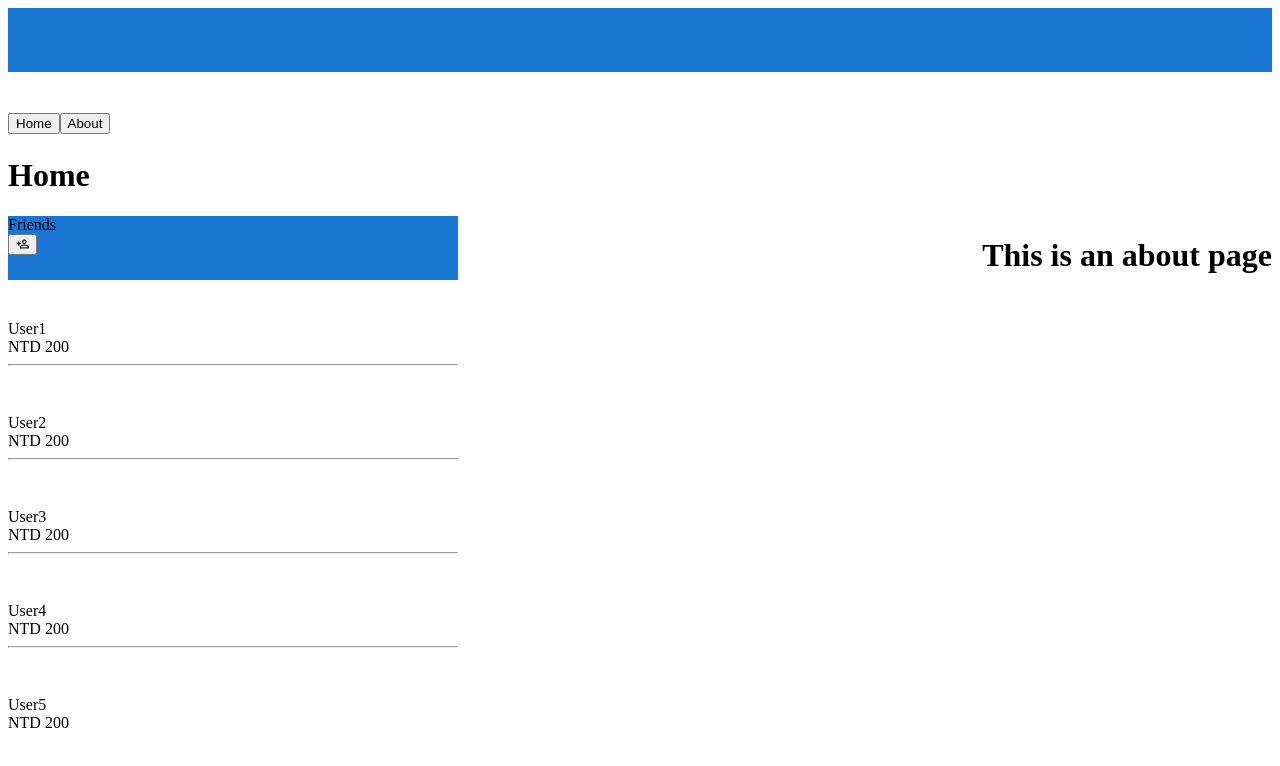
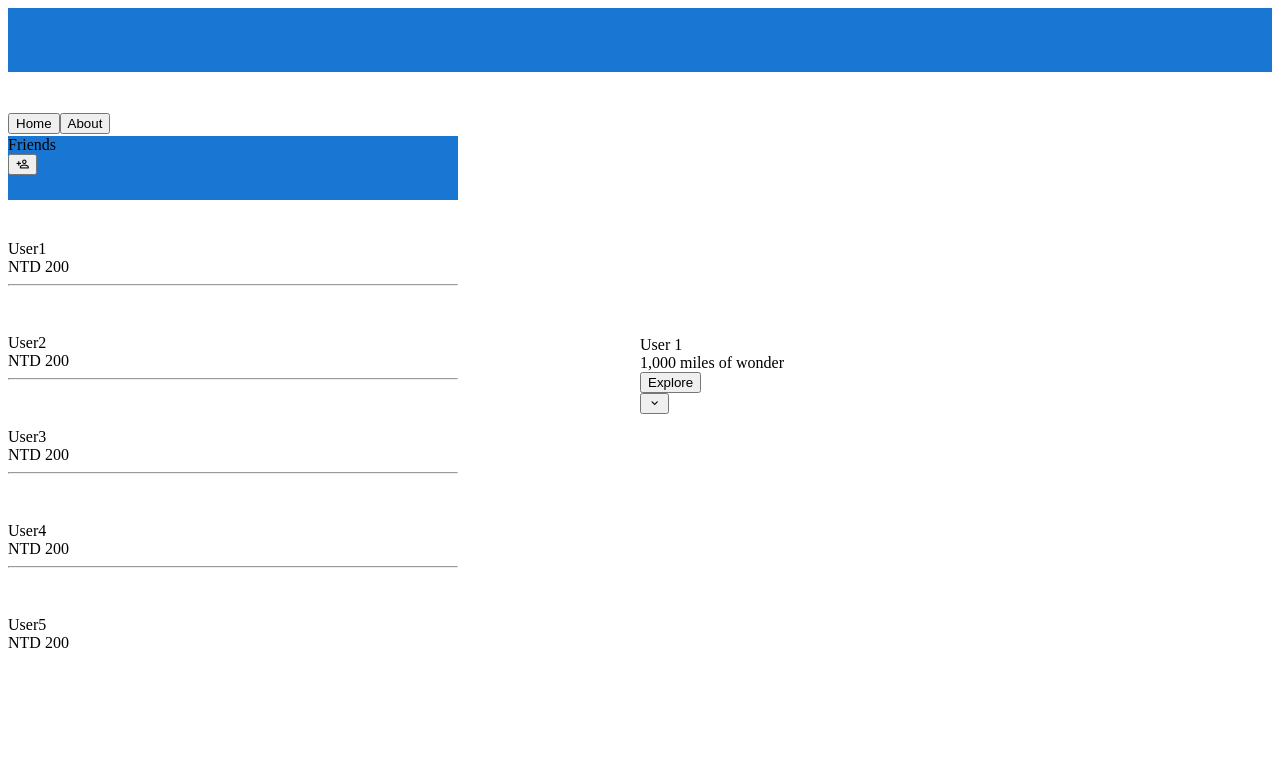
Before and after one commit to loftapartment/richrich, a Vue app: page /#/profile/1 in a window 1280 px wide. Shown: the top 766 px of the page. Built offline with nearby package versions, Linux system fonts and the light colour scheme; grey boxes are pictures that could not be loaded.

Commit message:
add profile component
- This will be used to view all the money owed

```diff
--- a/src/components/FriendsList.vue
+++ b/src/components/FriendsList.vue
@@ -10,7 +10,7 @@
             </v-toolbar>
             <v-list three-line>
                 <template v-for="(friend, index) in friends">
-                    <v-list-item :key="friend.title" @click="$router.push({ path: `/profile/${friend.id}` })">
+                    <v-list-item :key="friend.title" @click="$router.push({ path: `/profile/${friend.id}` }, () => {})">
                         <v-list-item-avatar>
                             <v-img :src="friend.avatar"></v-img>
                         </v-list-item-avatar>
--- /dev/null
+++ b/src/components/Profile.vue
@@ -0,0 +1,36 @@
+<template>
+    <v-card class="mx-auto" max-width="344">
+        <v-img src="https://cdn.vuetifyjs.com/images/cards/sunshine.jpg" height="200px"></v-img>
+
+        <v-card-title> User {{ $route.params.id }} </v-card-title>
+
+        <v-card-subtitle> 1,000 miles of wonder </v-card-subtitle>
+
+        <v-card-actions>
+            <v-btn color="orange lighten-2" text> Explore </v-btn>
+
+            <v-spacer></v-spacer>
+
+            <v-btn icon @click="show = !show">
+                <v-icon>{{ show ? 'mdi-chevron-up' : 'mdi-chevron-down' }}</v-icon>
+            </v-btn>
+        </v-card-actions>
+
+        <v-expand-transition>
+            <div v-show="show">
+                <v-divider></v-divider>
+                <v-card-text> I'm a thing. But, like most politicians, he promised more than he could deliver. You won't have time for sleeping, soldier, not with all the bed making you'll be doing. Then we'll go with that data file! Hey, you add a one and two zeros to that or we walk! You're going to do his laundry? I've got to find a way to escape. </v-card-text>
+            </div>
+        </v-expand-transition>
+    </v-card>
+</template>
+
+<script>
+export default {
+    data() {
+        return {
+            show: false,
+        };
+    },
+};
+</script>
--- a/src/router/index.ts
+++ b/src/router/index.ts
@@ -1,7 +1,7 @@
 import Vue from 'vue';
 import VueRouter, { RouteConfig } from 'vue-router';
 import Home from '@/views/Home.vue';
-import About from '@/views/About.vue';
+import Profile from '@/components/Profile.vue';
 
 Vue.use(VueRouter);
 
@@ -14,7 +14,7 @@ const routes: Array<RouteConfig> = [
             {
                 path: '/profile/:id',
                 name: 'Profile',
-                component: About,
+                component: Profile,
             },
         ],
     },
--- a/src/views/Home.vue
+++ b/src/views/Home.vue
@@ -1,9 +1,10 @@
 <template>
     <div class="home">
-        <h1>Home</h1>
         <div class="dashboard">
             <FriendsList class="dashboard__friends" />
-            <router-view></router-view>
+            <div class="dashboard__profile">
+                <router-view></router-view>
+            </div>
         </div>
     </div>
 </template>
@@ -23,7 +24,8 @@ export default {
 .dashboard {
     display: flex;
 
-    &__friends {
+    &__friends,
+    &__profile {
         flex: 1;
     }
 }
```
